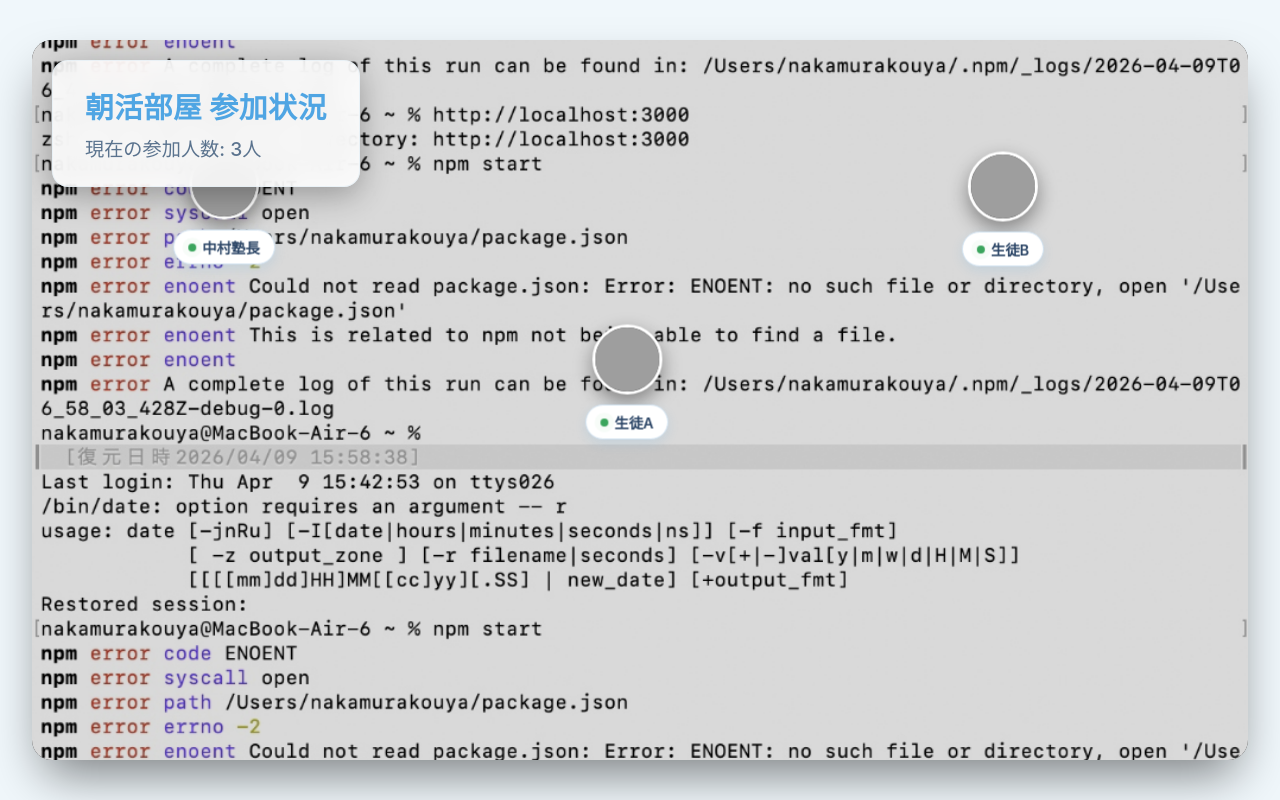
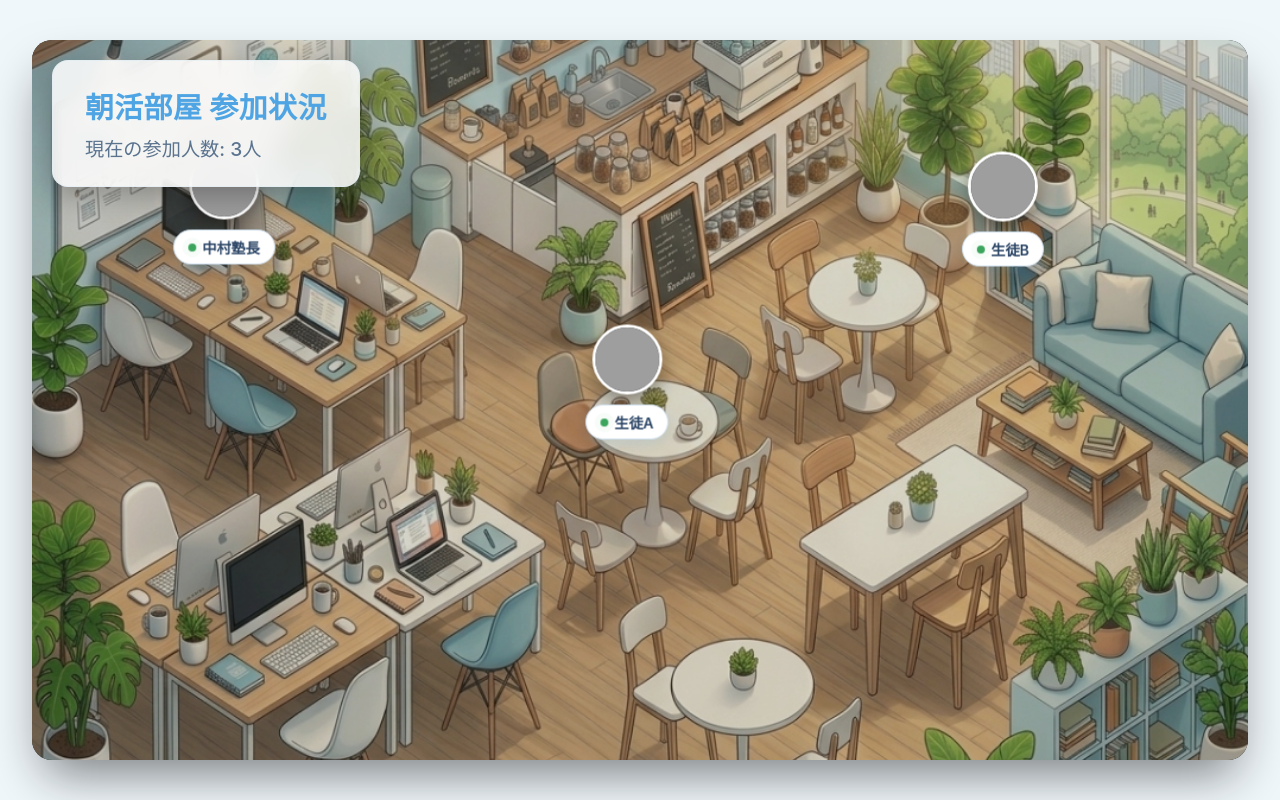
Before and after one commit to baseball0109101211-dot/morning-room, a website: page public/index.html in a window 1280 px wide. Drawn offline with Linux system fonts and the light colour scheme; no server answers; grey boxes are pictures that could not be loaded.

Commit message:
fix(bg): 正しい背景画像への差し替え

```diff
--- a/public/index.html
+++ b/public/index.html
@@ -11,7 +11,7 @@
         <!-- 背景になるマップエリア -->
         <div class="map-area" id="map-area">
             <!-- 任意の背景画像（中村さんの好きな画像に差し替えられます） -->
-            <img src="bg-reworks-cafe.jpg" alt="Background Map" class="background-img" id="bg-image">
+            <img src="bg-reworks-final.jpg" alt="Background Map" class="background-img" id="bg-image">
 
             <!-- アイコンが展開されるレイヤー -->
             <div id="avatars-layer" class="avatars-layer"></div>
```
Also changed, not shown: public/bg-reworks-cafe.jpg (deleted), public/bg-reworks-final.jpg (added).
